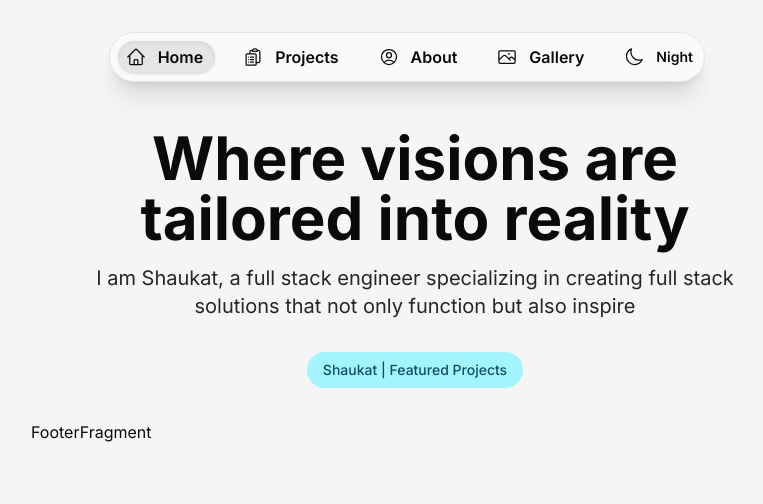
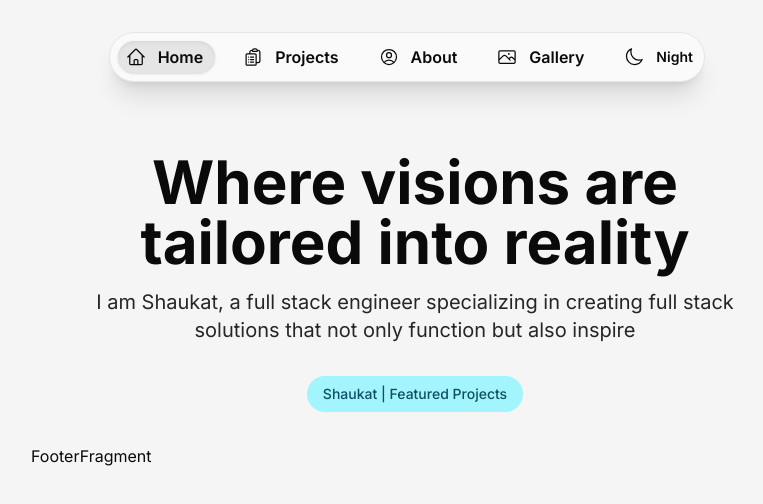
Before and after one commit to Shaukat-AB/sk-portfolio, a Next.js app: page / in a window 1280 px wide. Shown: the top 504 px of the page, without its empty margins (225-988 px from the left). Built offline with nearby package versions, Linux system fonts and the light colour scheme.

Commit message:
update: hero section to have more padding-top in larger screen

```diff
--- a/src/app/page.tsx
+++ b/src/app/page.tsx
@@ -23,7 +23,7 @@ export default function Home() {
 
 const Hero = () => {
   return (
-    <section className="max-w-md md:max-w-3xl mx-auto px-4 pt-4 flex flex-col items-center gap-4 text-center">
+    <section className="max-w-md md:max-w-3xl mx-auto px-4 md:pt-10 flex flex-col items-center gap-4 text-center">
       <h1 className="hero-title">Where visions are tailored into reality</h1>
 
       <div className="px-2 space-y-8">
```
